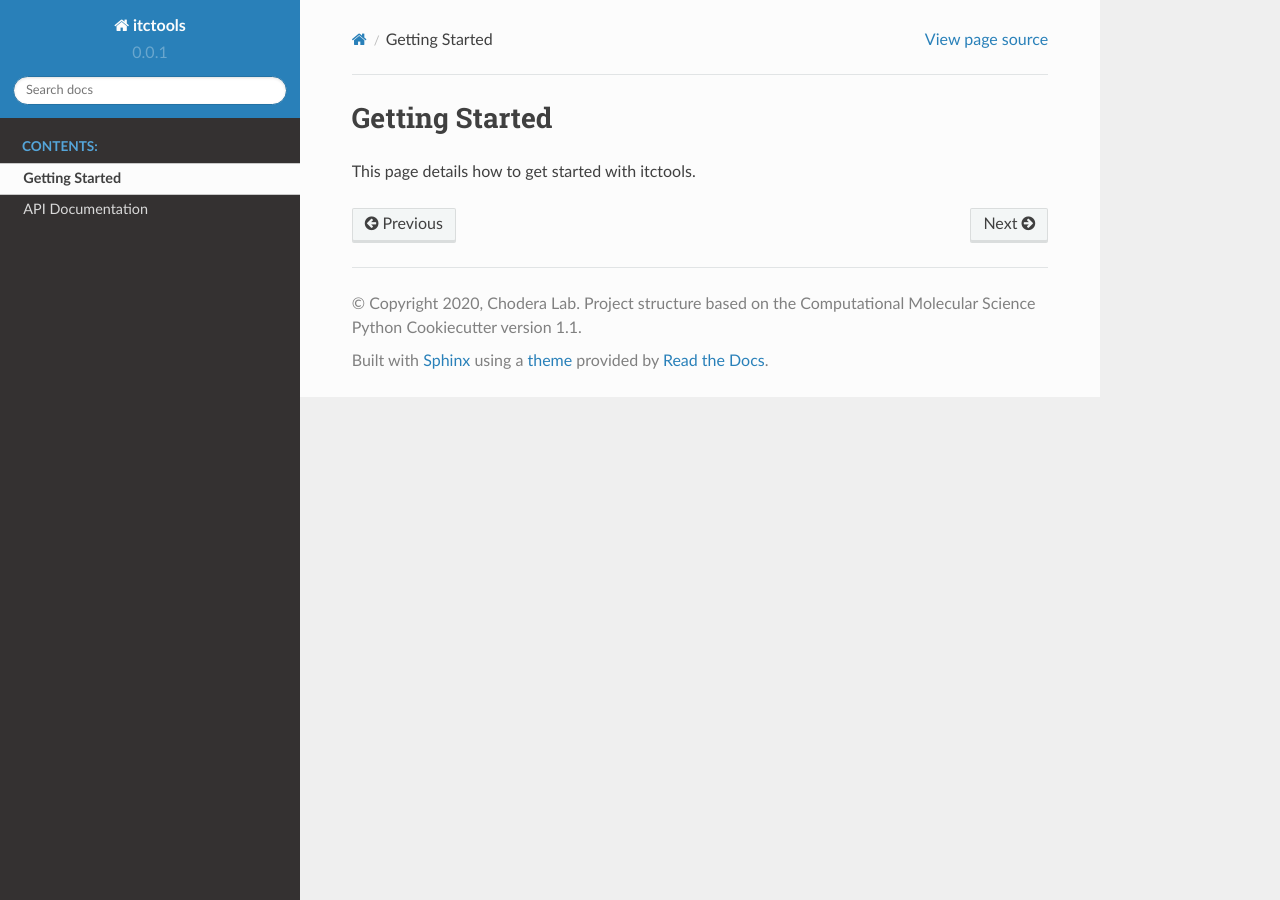
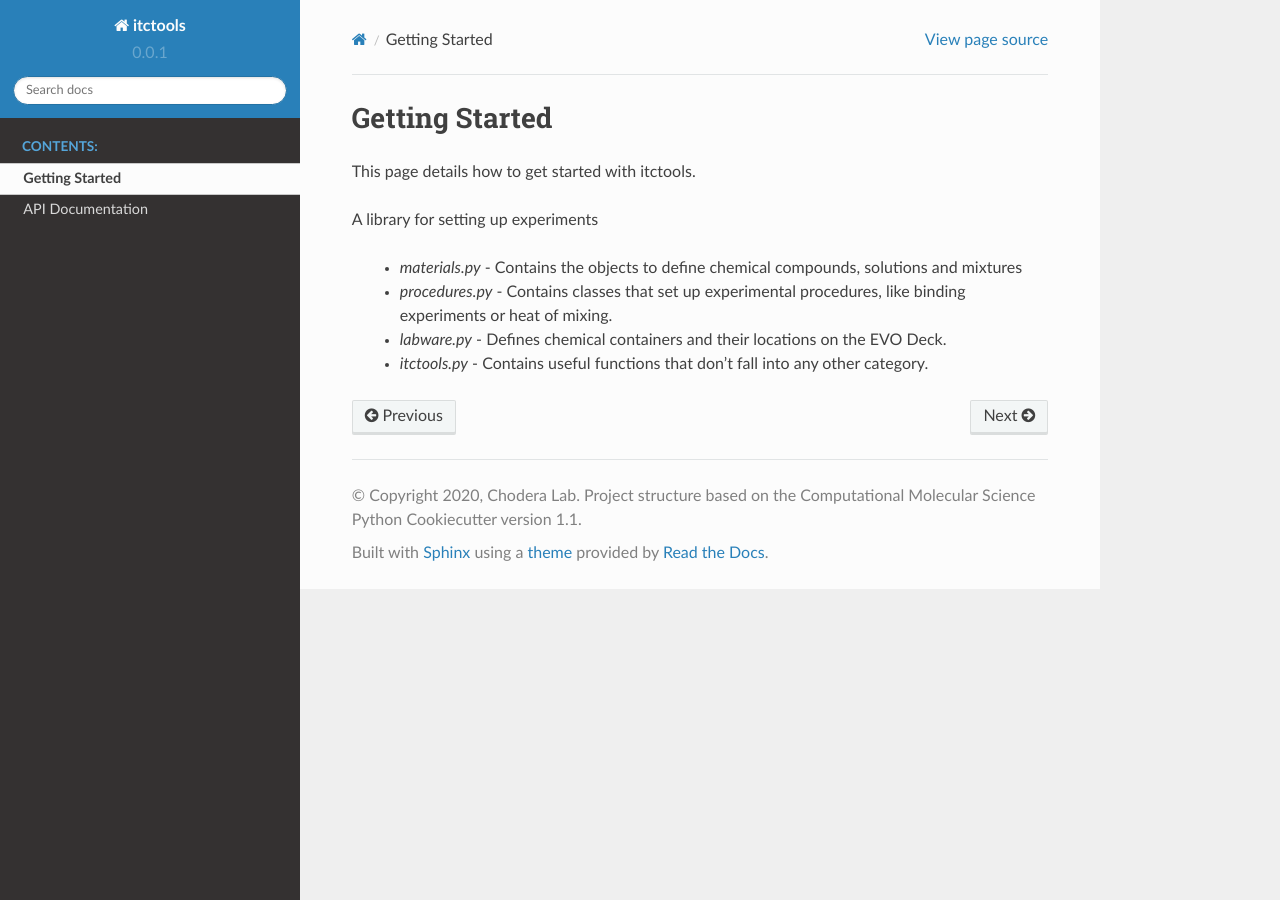
Before and after one commit to choderalab/itctools, a Sphinx documentation site: the page built from docs/getting_started.rst, in a window 1280 px wide. Built offline with Sphinx 7.4.7 and the Read the Docs theme 2.0.0, drawn with Linux system fonts in a browser that asks for light colours; the version number is read from the project's files by our own code.

```diff
--- a/docs/getting_started.rst
+++ b/docs/getting_started.rst
@@ -2,3 +2,14 @@ Getting Started
 ===============
 
 This page details how to get started with itctools.
+
+A library for setting up experiments
+
+  - `materials.py`
+    - Contains the objects to define chemical compounds, solutions and mixtures
+  - `procedures.py`
+    - Contains classes that set up experimental procedures, like binding experiments or heat of mixing.
+  - `labware.py`
+    - Defines chemical containers and their locations on the EVO Deck.
+  - `itctools.py`
+    - Contains useful functions that don't fall into any other category.
```
Also changed, not shown: setup.py (+9 -3 lines).
